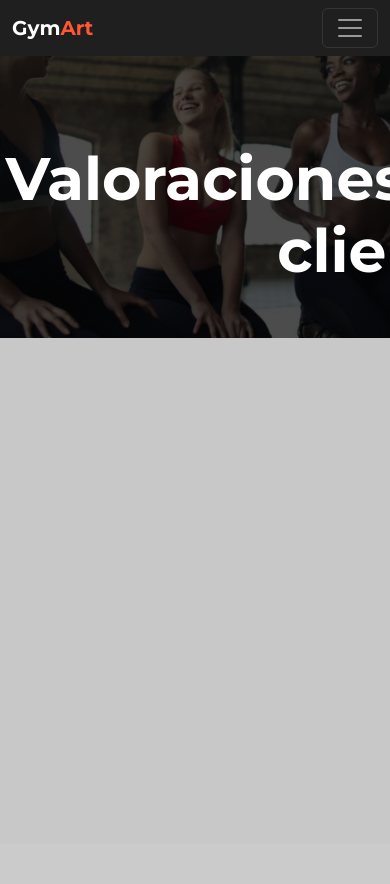
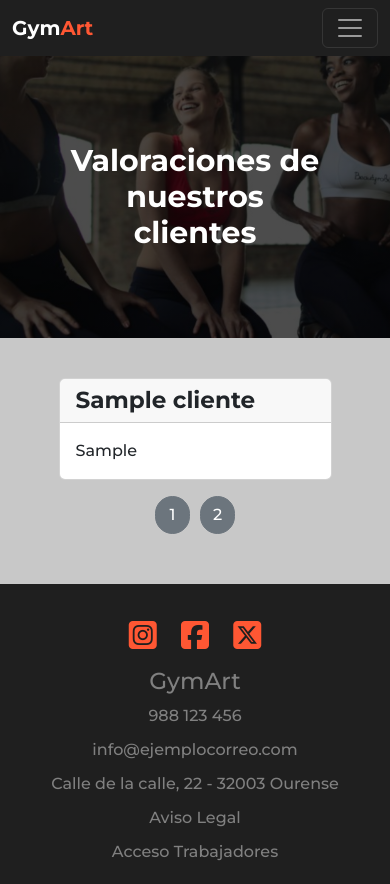
Before and after one commit to ArturoPeFe/GymArt, a PHP site: page /pages/valoraciones.php in a window 390 px wide; the page is wider, and only the part inside the window is pictured. Before the commit the page ends 338 px from the top of that part, so only its background shows below. Run offline with PHP 8.4, Linux system fonts and the light colour scheme; tables that the repository leaves empty or names only in its code hold one stand-in row (values such as "Sample post"); some libraries are stand-ins or nearby versions.

Commit message:
Added Valoraciones y paginarValoraciones

```diff
--- a/css/log.css
+++ b/css/log.css
@@ -42,7 +42,7 @@ margin: 10px auto;
 }
 
 label{
-    font-size: 30px;
+    font-size: 25px;
 }
 
 #divBoton{
--- a/css/valoraciones.css
+++ b/css/valoraciones.css
@@ -28,3 +28,45 @@
     font-weight: 700;
     font-size: 60px;
 }
+
+#valoraciones{
+    width: 70%;
+    margin: auto;
+    margin-bottom: 50px;
+}
+
+#paginacion{
+    width: max-content;
+    margin: auto;
+}
+
+@media screen and (max-width: 1100px) {
+
+    #mensPrincipal div {
+        width: 70vw;
+        margin: auto;
+    }
+
+    #mensPrincipal h1 {
+        font-weight: 700;
+        font-size: 30px;
+    }
+
+}
+
+@media screen and (max-width: 499px) {
+
+    #mensPrincipal div {
+        width: 250px;
+        margin: auto;
+    }
+
+    #mensPrincipal h1 {
+        font-weight: 700;
+        font-size: 30px;
+    }
+
+    #mapa iframe{
+        height: 300px;
+    }
+}
--- a/pages/valoraciones.php
+++ b/pages/valoraciones.php
@@ -3,7 +3,7 @@ session_start();
 require('../src/php/conexion.php');
 $_SESSION['credencialesErroneas'] = False;
 require('../src/php/validarSesion.php');
-require('../src/php/4pages/obtenerValoraciones.php');
+require('../src/php/4pages/paginarValoraciones.php');
 ?>
 <!DOCTYPE html>
 <html lang="es">
@@ -19,8 +19,8 @@ require('../src/php/4pages/obtenerValoraciones.php');
     <link href="https://cdn.jsdelivr.net/npm/bootstrap@5.3.2/dist/css/bootstrap.min.css" rel="stylesheet" integrity="sha384-T3c6CoIi6uLrA9TneNEoa7RxnatzjcDSCmG1MXxSR1GAsXEV/Dwwykc2MPK8M2HN" crossorigin="anonymous">
     <link rel="stylesheet" href="https://cdn.jsdelivr.net/npm/bootstrap-icons@1.11.1/font/bootstrap-icons.css">
     <script src="https://kit.fontawesome.com/2eff857ffa.js" crossorigin="anonymous"></script>
-
-    <script src="https://ajax.googleapis.com/ajax/libs/jquery/3.6.0/jquery.min.js"></script>
+    <script src="https://cdn.jsdelivr.net/npm/@popperjs/core@2.5.3/dist/umd/popper.min.js"></script>
+    <script src="https://cdn.jsdelivr.net/npm/bootstrap@5.3.2/dist/js/bootstrap.min.js"></script>
 </head>
 
 <body>
@@ -29,13 +29,13 @@ require('../src/php/4pages/obtenerValoraciones.php');
     <nav id="menuPc">
         <div id="menu">
             <div id="logo">
-                <a href="./">
+                <a href="../">
                     <h2 class="w700">Gym<span class="naranja">Art</span></h2>
                 </a>
             </div>
             <div id="opcionesMenu">
                 <ul>
-                    <li><a href="../#inicio">Inicio </a> </li>
+                    <li><a href="../">Inicio </a> </li>
                     <li><a href="../#precios">Precios</a></li>
                     <li><a class="pagActiva" href="../pages/valoraciones.php">Valoraciones</a></li>
                     <li><a href="../pages/miembros.php">Miembros</a></li>
@@ -107,10 +107,52 @@ require('../src/php/4pages/obtenerValoraciones.php');
             <h1>Valoraciones de nuestros clientes</h1>
         </div>
     </div>
+    <div id="valoraciones">
+        <?php
+        $i = True;
+        while ($i == True) {
+            if ($datos = $exec->fetch(PDO::FETCH_OBJ)) {
+        ?>
+                <div class="card mb-3" style="margin: 40px 0px;">
+                    <div class="row g-0">
+                        <div class="col">
+                            <h3 class="card-header w700"><?php echo $datos->nombre ?></h3>
+                            <div class="card-body">
+                                <p class="card-text"><?php echo $datos->comentario ?></p>
+                            </div>
+                        </div>
+                    </div>
+                </div>
+        <?php
+            } else $i = False;
+        } ?>
+        <div id="paginacion">
+            <?php
+            // Muestra controles de paginación
+            $totalValoraciones = 5;
+            $totalPaginas = ceil($totalValoraciones / $valoracionesPorPagina);
 
-    <?php
-
-    ?>
+            for ($i = 1; $i <= $totalPaginas; $i++) {
+                echo "<a style='min-width:35px; border-radius:20px; margin:0px 5px;' class='btn btn-secondary' href='?pagina=" . $i . "'><span>" . $i . "</span></a>";
+            }
+            ?>
+        </div>
+    </div>
+    <footer id="footerDatos">
+        <div id="redes">
+            <a title="instagram" href="https://www.instagram.com/"><i class="fa-brands fa-square-instagram fa-2xl"></i></a>
+            <a title="facebook" href="https://www.facebook.com/"><i class="fa-brands fa-square-facebook fa-2xl"></i></a>
+            <a title="twitter" href="https://twitter.com/"><i class="fa-brands fa-square-x-twitter fa-2xl"></i></a>
+        </div>
+        <div id="infoFooter">
+            <h3>GymArt</h3>
+            <p>988 123 456</p>
+            <p>info@ejemplocorreo.com</p>
+            <p>Calle de la calle, 22 - 32003 Ourense</p>
+            <p><a>Aviso Legal</a></p>
+            <a href="../priv/accesoTrabajadores.php">Acceso Trabajadores</a>
+        </div>
+    </footer>
 
 </body>
 
--- /dev/null
+++ b/src/php/4pages/paginarValoraciones.php
@@ -0,0 +1,21 @@
+<?php
+// Obtener la página actual desde la URL
+$pagina = isset($_GET['pagina']) ? $_GET['pagina'] : 1;
+
+// Calcular el rango de valoraciones para la página actual
+$valoracionesPorPagina = 3; //Ahora porque solo hay 5 valoraciones, luego por defecto será 10
+$inicio = ($pagina - 1) * $valoracionesPorPagina;
+
+// Consulta para obtener las valoraciones para la página actual
+$consulta = "  SELECT c.nombre, v.comentario FROM valoraciones v INNER JOIN clientes c ON v.id_cliente = c.id_cliente LIMIT $inicio, $valoracionesPorPagina";
+$exec = $bdGym->prepare($consulta);
+
+try {
+  $exec->execute();
+} catch (PDOException $e) {
+  $error = true;
+  $mensaje = $e->getMessage();
+  $bdGym = null;
+}
+
+?>
```
Also changed, not shown: css/contacto.css (+0 -16 lines), pages/acceso.php (+5 -4 lines), pages/contacto.php (+6 -6 lines), pages/datosCliente.php (+5 -4 lines), pages/miembros.php (+7 -7 lines).
